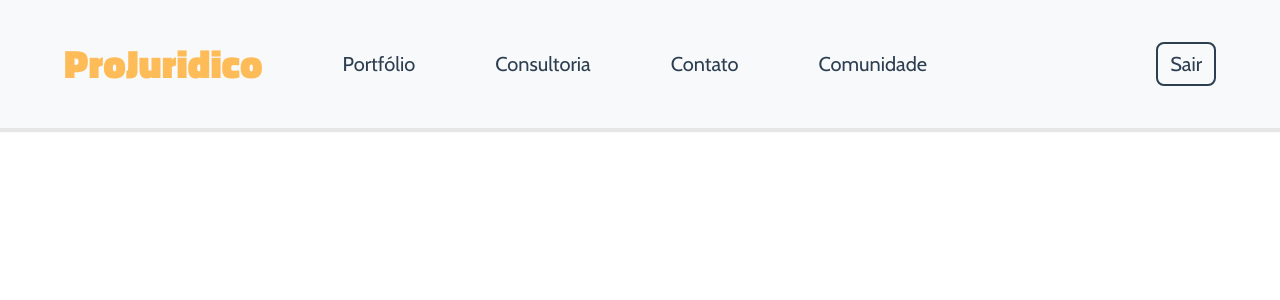
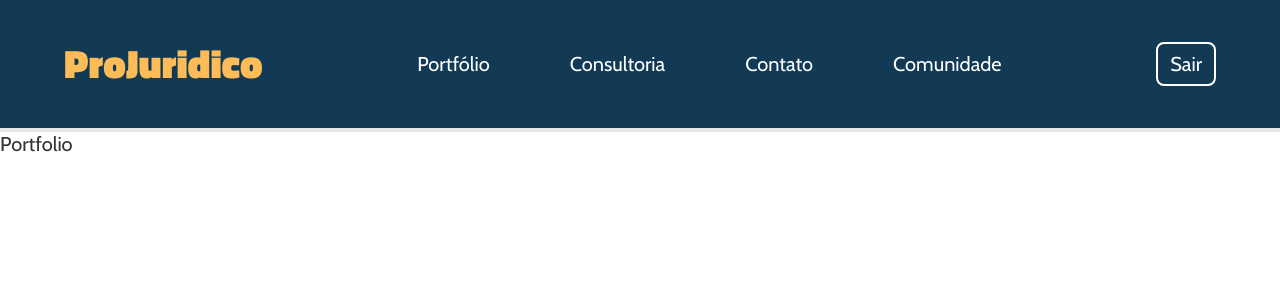
Before and after one commit to LucasWanderleyGomes/ProJuridico-front, a React (Vite) app in the folder projuridico_frontend/: page /portfolio in a window 1280 px wide. Shown: the top 300 px of the page. Built offline with nearby package versions, Linux system fonts and the light colour scheme; the HTML template or start-up script is replaced by a standard one; a web font is replaced by a local one.

Commit message:
update header
mudando a exibição do header

```diff
--- a/projuridico_frontend/src/components/Header.jsx
+++ b/projuridico_frontend/src/components/Header.jsx
@@ -7,18 +7,19 @@ const Header = () => {
       <div className="left-header-cont">
           <Link to="/home" className="logo" >ProJuridico</Link>
 
-          <nav className="items">
+
+      </div>
+      <nav className="items">
 
             <Link to="/portfolio" className="links-nav" >Portfólio</Link>
             <Link to="/consultoria" className="links-nav">Consultoria</Link>
             <Link to="/contato" className="links-nav">Contato</Link>
             <Link to="/comunidade" className="links-nav">Comunidade</Link>
 
-          </nav>
+      </nav>
+      <div className="right-header-cont">
+          <Link to="/logout" className="links-nav" id="bot-sair-log">Sair</Link>
       </div>
-     <div className="right-header-cont">
-        <Link to="/logout" className="links-nav" id="bot-sair-log">Sair</Link>
-     </div>
 
     </header>
   );
--- a/projuridico_frontend/src/styles/Pages/Portfolio.css
+++ b/projuridico_frontend/src/styles/Pages/Portfolio.css
@@ -0,0 +1,25 @@
+.header {
+    display: flex;
+    flex-direction: row;
+    align-items: center;
+    padding: 2rem 4rem;
+    background-color: #123a54;
+    justify-content: space-between;
+    /* position: fixed; */
+    width: 100%;
+    z-index: 1;
+    box-shadow: 0px 0px 1px 4px #57575726;
+    /* color: white; */
+}
+.items>a{
+    color: white;
+}
+
+#bot-sair-log{
+    text-decoration: none;
+    color: #ffffff;
+    font-size: 20px;
+    padding: 8px 12px;
+    border-radius: 8px;
+    border: 2.4px solid #2c3e50;
+  }
--- a/projuridico_frontend/src/styles/components/Header.css
+++ b/projuridico_frontend/src/styles/components/Header.css
@@ -5,9 +5,9 @@
     flex-direction: row;
     align-items: center;
     padding: 2rem 4rem;
-    background-color: #f8f9fa;
+    background-color: #123A54;
     justify-content: space-between;
-    position: fixed;
+    /* position: fixed; */
     width: 100%;
     z-index: 1;
     box-shadow: 0px 0px 1px 4px #57575726;
@@ -39,7 +39,7 @@
 
   .nav a {
     text-decoration: none;
-    color: #2c3e50;
+    color: #123A54;
     font-size: 1.2rem;
     font-weight: 500;
     transition: color 0.3s;
@@ -57,15 +57,15 @@
 
 .items>a{
   text-decoration: none;
-  color: #2c3e50;
+  color: #ffffff;
   font-size: 20px;
 }
 
 #bot-sair-log{
   text-decoration: none;
-  color: #2c3e50;
+  color: #ffffff;
   font-size: 20px;
   padding: 8px 12px;
   border-radius: 8px;
-  border: 2.4px solid #2c3e50;
+  border: 2.4px solid #ffffff;
 }
```
